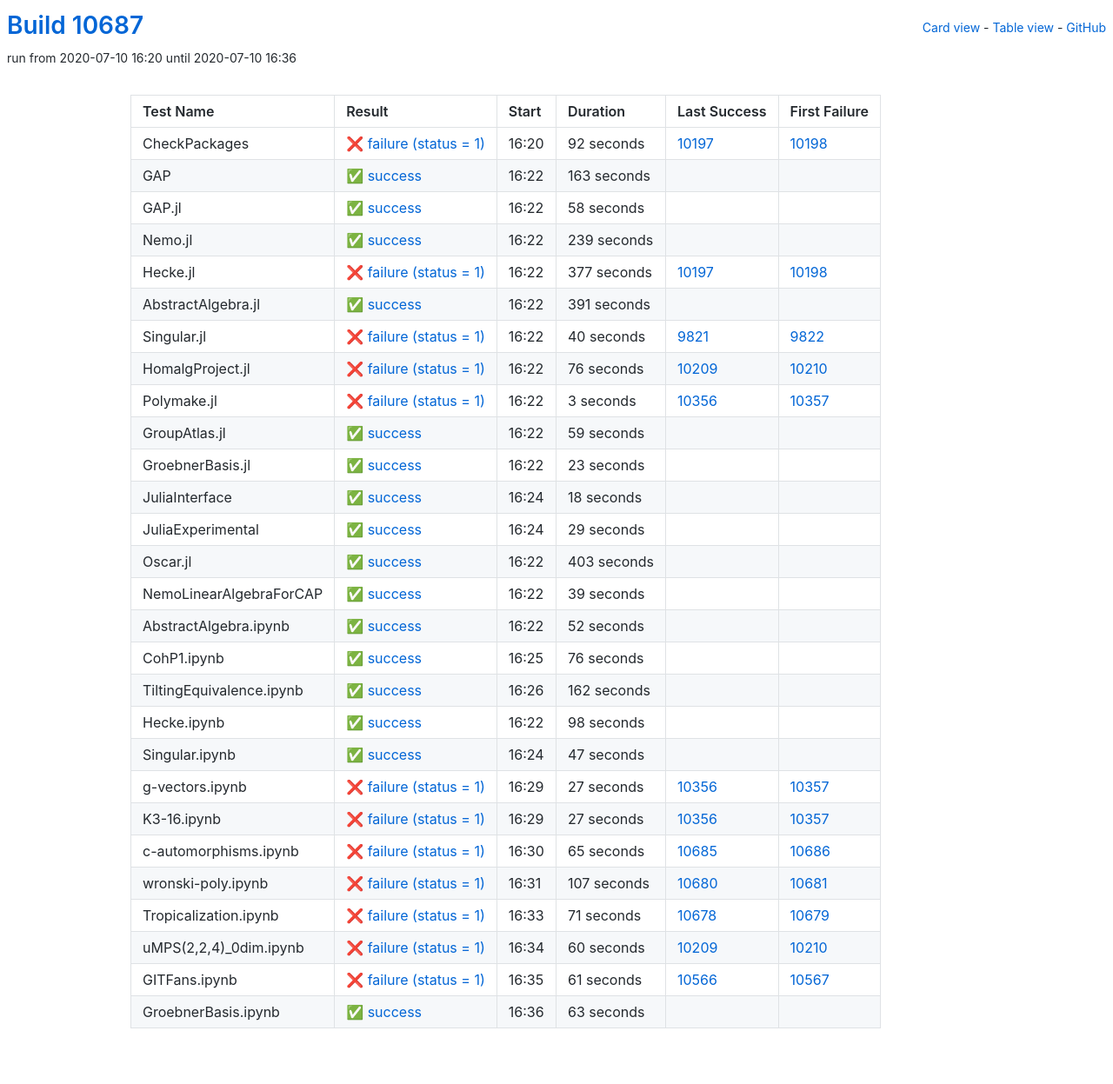
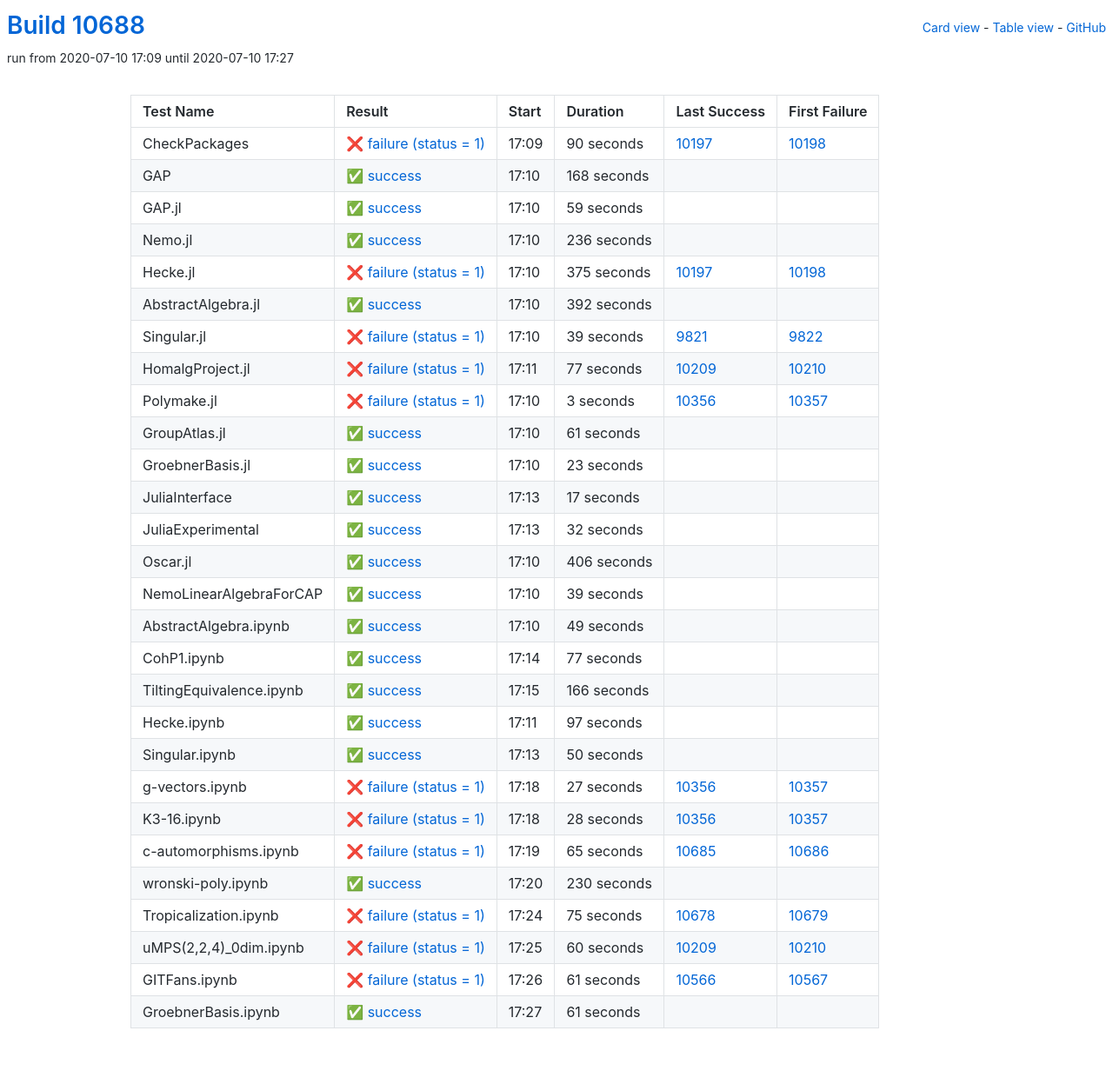
Before and after one commit to oscar-system/oscar-ci-status, a Jekyll site: the page built from table.html, in a window 1280 px wide. Shown: the whole page at 87% size. Built offline with Jekyll 4.4.1, drawn with Linux system fonts in a browser that asks for light colours.

Commit message:
Build #10688

```diff
--- a/_data/ci.yml
+++ b/_data/ci.yml
@@ -1,6 +1,6 @@
 ---
-build: 10687
-build_url: https://oscarci.mathematik.uni-kl.de/job/oscar/10687/
+build: 10688
+build_url: https://oscarci.mathematik.uni-kl.de/job/oscar/10688/
 job: oscar
 organization: oscar-system
 repo: oscar-ci-status
@@ -8,104 +8,104 @@
 tests:
 - name: CheckPackages
   id: checkpackages
-  log: https://oscarci.mathematik.uni-kl.de/job/oscar/10687/artifact/logs/build-10687/CheckPackages.log
-  start: 2020-07-10 16:20
+  log: https://oscarci.mathematik.uni-kl.de/job/oscar/10688/artifact/logs/build-10688/CheckPackages.log
+  start: 2020-07-10 17:09
   success: false
   exitcode: 1
   status: failure
-  duration: 92
+  duration: 90
   last_success: 10197
   last_success_url: https://oscarci.mathematik.uni-kl.de/job/oscar/10197/
   first_failure: 10198
   first_failure_url: https://oscarci.mathematik.uni-kl.de/job/oscar/10198/
 - name: GAP
   id: gap
-  log: https://oscarci.mathematik.uni-kl.de/job/oscar/10687/artifact/logs/build-10687/GAP.log
-  start: 2020-07-10 16:22
+  log: https://oscarci.mathematik.uni-kl.de/job/oscar/10688/artifact/logs/build-10688/GAP.log
+  start: 2020-07-10 17:10
   success: true
   exitcode: 0
   status: success
-  duration: 163
+  duration: 168
   last_success: false
   last_success_url:
   first_failure: false
   first_failure_url:
 - name: GAP.jl
   id: gap-jl
-  log: https://oscarci.mathematik.uni-kl.de/job/oscar/10687/artifact/logs/build-10687/GAP.jl.log
-  start: 2020-07-10 16:22
+  log: https://oscarci.mathematik.uni-kl.de/job/oscar/10688/artifact/logs/build-10688/GAP.jl.log
+  start: 2020-07-10 17:10
   success: true
   exitcode: 0
   status: success
-  duration: 58
+  duration: 59
   last_success: false
   last_success_url:
   first_failure: false
   first_failure_url:
 - name: Nemo.jl
   id: nemo-jl
-  log: https://oscarci.mathematik.uni-kl.de/job/oscar/10687/artifact/logs/build-10687/Nemo.jl.log
-  start: 2020-07-10 16:22
+  log: https://oscarci.mathematik.uni-kl.de/job/oscar/10688/artifact/logs/build-10688/Nemo.jl.log
+  start: 2020-07-10 17:10
   success: true
   exitcode: 0
   status: success
-  duration: 239
+  duration: 236
   last_success: false
   last_success_url:
   first_failure: false
   first_failure_url:
 - name: Hecke.jl
   id: hecke-jl
-  log: https://oscarci.mathematik.uni-kl.de/job/oscar/10687/artifact/logs/build-10687/Hecke.jl.log
-  start: 2020-07-10 16:22
+  log: https://oscarci.mathematik.uni-kl.de/job/oscar/10688/artifact/logs/build-10688/Hecke.jl.log
+  start: 2020-07-10 17:10
   success: false
   exitcode: 1
   status: failure
-  duration: 377
+  duration: 375
   last_success: 10197
   last_success_url: https://oscarci.mathematik.uni-kl.de/job/oscar/10197/
   first_failure: 10198
   first_failure_url: https://oscarci.mathematik.uni-kl.de/job/oscar/10198/
 - name: AbstractAlgebra.jl
   id: abstractalgebra-jl
-  log: https://oscarci.mathematik.uni-kl.de/job/oscar/10687/artifact/logs/build-10687/AbstractAlgebra.jl.log
-  start: 2020-07-10 16:22
+  log: https://oscarci.mathematik.uni-kl.de/job/oscar/10688/artifact/logs/build-10688/AbstractAlgebra.jl.log
+  start: 2020-07-10 17:10
   success: true
   exitcode: 0
   status: success
-  duration: 391
+  duration: 392
   last_success: false
   last_success_url:
   first_failure: false
   first_failure_url:
 - name: Singular.jl
   id: singular-jl
-  log: https://oscarci.mathematik.uni-kl.de/job/oscar/10687/artifact/logs/build-10687/Singular.jl.log
-  start: 2020-07-10 16:22
+  log: https://oscarci.mathematik.uni-kl.de/job/oscar/10688/artifact/logs/build-10688/Singular.jl.log
+  start: 2020-07-10 17:10
   success: false
   exitcode: 1
   status: failure
-  duration: 40
+  duration: 39
   last_success: 9821
   last_success_url: https://oscarci.mathematik.uni-kl.de/job/oscar/9821/
   first_failure: 9822
   first_failure_url: https://oscarci.mathematik.uni-kl.de/job/oscar/9822/
 - name: HomalgProject.jl
   id: homalgproject-jl
-  log: https://oscarci.mathematik.uni-kl.de/job/oscar/10687/artifact/logs/build-10687/HomalgProject.jl.log
-  start: 2020-07-10 16:22
+  log: https://oscarci.mathematik.uni-kl.de/job/oscar/10688/artifact/logs/build-10688/HomalgProject.jl.log
+  start: 2020-07-10 17:11
   success: false
   exitcode: 1
   status: failure
-  duration: 76
+  duration: 77
   last_success: 10209
   last_success_url: https://oscarci.mathematik.uni-kl.de/job/oscar/10209/
   first_failure: 10210
   first_failure_url: https://oscarci.mathematik.uni-kl.de/job/oscar/10210/
 - name: Polymake.jl
   id: polymake-jl
-  log: https://oscarci.mathematik.uni-kl.de/job/oscar/10687/artifact/logs/build-10687/Polymake.jl.log
-  start: 2020-07-10 16:22
+  log: https://oscarci.mathematik.uni-kl.de/job/oscar/10688/artifact/logs/build-10688/Polymake.jl.log
+  start: 2020-07-10 17:10
   success: false
   exitcode: 1
   status: failure
@@ -116,20 +116,20 @@
   first_failure_url: https://oscarci.mathematik.uni-kl.de/job/oscar/10357/
 - name: GroupAtlas.jl
   id: groupatlas-jl
-  log: https://oscarci.mathematik.uni-kl.de/job/oscar/10687/artifact/logs/build-10687/GroupAtlas.jl.log
-  start: 2020-07-10 16:22
+  log: https://oscarci.mathematik.uni-kl.de/job/oscar/10688/artifact/logs/build-10688/GroupAtlas.jl.log
+  start: 2020-07-10 17:10
   success: true
   exitcode: 0
   status: success
-  duration: 59
+  duration: 61
   last_success: false
   last_success_url:
   first_failure: false
   first_failure_url:
 - name: GroebnerBasis.jl
   id: groebnerbasis-jl
-  log: https://oscarci.mathematik.uni-kl.de/job/oscar/10687/artifact/logs/build-10687/GroebnerBasis.jl.log
-  start: 2020-07-10 16:22
+  log: https://oscarci.mathematik.uni-kl.de/job/oscar/10688/artifact/logs/build-10688/GroebnerBasis.jl.log
+  start: 2020-07-10 17:10
   success: true
   exitcode: 0
   status: success
@@ -140,44 +140,44 @@
   first_failure_url:
 - name: JuliaInterface
   id: juliainterface
-  log: https://oscarci.mathematik.uni-kl.de/job/oscar/10687/artifact/logs/build-10687/JuliaInterface.log
-  start: 2020-07-10 16:24
+  log: https://oscarci.mathematik.uni-kl.de/job/oscar/10688/artifact/logs/build-10688/JuliaInterface.log
+  start: 2020-07-10 17:13
   success: true
   exitcode: 0
   status: success
-  duration: 18
+  duration: 17
   last_success: false
   last_success_url:
   first_failure: false
   first_failure_url:
 - name: JuliaExperimental
   id: juliaexperimental
-  log: https://oscarci.mathematik.uni-kl.de/job/oscar/10687/artifact/logs/build-10687/JuliaExperimental.log
-  start: 2020-07-10 16:24
+  log: https://oscarci.mathematik.uni-kl.de/job/oscar/10688/artifact/logs/build-10688/JuliaExperimental.log
+  start: 2020-07-10 17:13
   success: true
   exitcode: 0
   status: success
-  duration: 29
+  duration: 32
   last_success: false
   last_success_url:
   first_failure: false
   first_failure_url:
 - name: Oscar.jl
   id: oscar-jl
-  log: https://oscarci.mathematik.uni-kl.de/job/oscar/10687/artifact/logs/build-10687/Oscar.jl.log
-  start: 2020-07-10 16:22
+  log: https://oscarci.mathematik.uni-kl.de/job/oscar/10688/artifact/logs/build-10688/Oscar.jl.log
+  start: 2020-07-10 17:10
   success: true
   exitcode: 0
   status: success
-  duration: 403
+  duration: 406
   last_success: false
   last_success_url:
   first_failure: false
   first_failure_url:
 - name: NemoLinearAlgebraForCAP
   id: nemolinearalgebraforcap
-  log: https://oscarci.mathematik.uni-kl.de/job/oscar/10687/artifact/logs/build-10687/NemoLinearAlgebraForCAP.log
-  start: 2020-07-10 16:22
+  log: https://oscarci.mathematik.uni-kl.de/job/oscar/10688/artifact/logs/build-10688/NemoLinearAlgebraForCAP.log
+  start: 2020-07-10 17:10
   success: true
   exitcode: 0
   status: success
@@ -188,68 +188,68 @@
   first_failure_url:
 - name: AbstractAlgebra.ipynb
   id: abstractalgebra-ipynb
-  log: https://oscarci.mathematik.uni-kl.de/job/oscar/10687/artifact/logs/build-10687/AbstractAlgebra.ipynb.log
-  start: 2020-07-10 16:22
+  log: https://oscarci.mathematik.uni-kl.de/job/oscar/10688/artifact/logs/build-10688/AbstractAlgebra.ipynb.log
+  start: 2020-07-10 17:10
   success: true
   exitcode: 0
   status: success
-  duration: 52
+  duration: 49
   last_success: false
   last_success_url:
   first_failure: false
   first_failure_url:
 - name: CohP1.ipynb
   id: cohp1-ipynb
-  log: https://oscarci.mathematik.uni-kl.de/job/oscar/10687/artifact/logs/build-10687/CohP1.ipynb.log
-  start: 2020-07-10 16:25
+  log: https://oscarci.mathematik.uni-kl.de/job/oscar/10688/artifact/logs/build-10688/CohP1.ipynb.log
+  start: 2020-07-10 17:14
   success: true
   exitcode: 0
   status: success
-  duration: 76
+  duration: 77
   last_success: false
   last_success_url:
   first_failure: false
   first_failure_url:
 - name: TiltingEquivalence.ipynb
   id: tiltingequivalence-ipynb
-  log: https://oscarci.mathematik.uni-kl.de/job/oscar/10687/artifact/logs/build-10687/TiltingEquivalence.ipynb.log
-  start: 2020-07-10 16:26
+  log: https://oscarci.mathematik.uni-kl.de/job/oscar/10688/artifact/logs/build-10688/TiltingEquivalence.ipynb.log
+  start: 2020-07-10 17:15
   success: true
   exitcode: 0
   status: success
-  duration: 162
+  duration: 166
   last_success: false
   last_success_url:
   first_failure: false
   first_failure_url:
 - name: Hecke.ipynb
   id: hecke-ipynb
-  log: https://oscarci.mathematik.uni-kl.de/job/oscar/10687/artifact/logs/build-10687/Hecke.ipynb.log
-  start: 2020-07-10 16:22
+  log: https://oscarci.mathematik.uni-kl.de/job/oscar/10688/artifact/logs/build-10688/Hecke.ipynb.log
+  start: 2020-07-10 17:11
   success: true
   exitcode: 0
   status: success
-  duration: 98
+  duration: 97
   last_success: false
   last_success_url:
   first_failure: false
   first_failure_url:
 - name: Singular.ipynb
   id: singular-ipynb
-  log: https://oscarci.mathematik.uni-kl.de/job/oscar/10687/artifact/logs/build-10687/Singular.ipynb.log
-  start: 2020-07-10 16:24
+  log: https://oscarci.mathematik.uni-kl.de/job/oscar/10688/artifact/logs/build-10688/Singular.ipynb.log
+  start: 2020-07-10 17:13
   success: true
   exitcode: 0
   status: success
-  duration: 47
+  duration: 50
   last_success: false
   last_success_url:
   first_failure: false
   first_failure_url:
 - name: g-vectors.ipynb
   id: g-vectors-ipynb
-  log: https://oscarci.mathematik.uni-kl.de/job/oscar/10687/artifact/logs/build-10687/g-vectors.ipynb.log
-  start: 2020-07-10 16:29
+  log: https://oscarci.mathematik.uni-kl.de/job/oscar/10688/artifact/logs/build-10688/g-vectors.ipynb.log
+  start: 2020-07-10 17:18
   success: false
   exitcode: 1
   status: failure
@@ -260,20 +260,20 @@
   first_failure_url: https://oscarci.mathematik.uni-kl.de/job/oscar/10357/
 - name: K3-16.ipynb
   id: k3-16-ipynb
-  log: https://oscarci.mathematik.uni-kl.de/job/oscar/10687/artifact/logs/build-10687/K3-16.ipynb.log
-  start: 2020-07-10 16:29
+  log: https://oscarci.mathematik.uni-kl.de/job/oscar/10688/artifact/logs/build-10688/K3-16.ipynb.log
+  start: 2020-07-10 17:18
   success: false
   exitcode: 1
   status: failure
-  duration: 27
+  duration: 28
   last_success: 10356
   last_success_url: https://oscarci.mathematik.uni-kl.de/job/oscar/10356/
   first_failure: 10357
   first_failure_url: https://oscarci.mathematik.uni-kl.de/job/oscar/10357/
 - name: c-automorphisms.ipynb
   id: c-automorphisms-ipynb
-  log: https://oscarci.mathematik.uni-kl.de/job/oscar/10687/artifact/logs/build-10687/c-automorphisms.ipynb.log
-  start: 2020-07-10 16:30
+  log: https://oscarci.mathematik.uni-kl.de/job/oscar/10688/artifact/logs/build-10688/c-automorphisms.ipynb.log
+  start: 2020-07-10 17:19
   success: false
   exitcode: 1
   status: failure
@@ -284,32 +284,32 @@
   first_failure_url: https://oscarci.mathematik.uni-kl.de/job/oscar/10686/
 - name: wronski-poly.ipynb
   id: wronski-poly-ipynb
-  log: https://oscarci.mathematik.uni-kl.de/job/oscar/10687/artifact/logs/build-10687/wronski-poly.ipynb.log
-  start: 2020-07-10 16:31
+  log: https://oscarci.mathematik.uni-kl.de/job/oscar/10688/artifact/logs/build-10688/wronski-poly.ipynb.log
+  start: 2020-07-10 17:20
+  success: true
+  exitcode: 0
+  status: success
+  duration: 230
+  last_success: false
+  last_success_url:
+  first_failure: false
+  first_failure_url:
+- name: Tropicalization.ipynb
+  id: tropicalization-ipynb
+  log: https://oscarci.mathematik.uni-kl.de/job/oscar/10688/artifact/logs/build-10688/Tropicalization.ipynb.log
+  start: 2020-07-10 17:24
   success: false
   exitcode: 1
   status: failure
-  duration: 107
-  last_success: 10680
-  last_success_url: https://oscarci.mathematik.uni-kl.de/job/oscar/10680/
-  first_failure: 10681
-  first_failure_url: https://oscarci.mathematik.uni-kl.de/job/oscar/10681/
-- name: Tropicalization.ipynb
-  id: tropicalization-ipynb
-  log: https://oscarci.mathematik.uni-kl.de/job/oscar/10687/artifact/logs/build-10687/Tropicalization.ipynb.log
-  start: 2020-07-10 16:33
-  success: false
-  exitcode: 1
-  status: failure
-  duration: 71
+  duration: 75
   last_success: 10678
   last_success_url: https://oscarci.mathematik.uni-kl.de/job/oscar/10678/
   first_failure: 10679
   first_failure_url: https://oscarci.mathematik.uni-kl.de/job/oscar/10679/
 - name: uMPS(2,2,4)_0dim.ipynb
   id: umps-2-2-4-0dim-ipynb
-  log: https://oscarci.mathematik.uni-kl.de/job/oscar/10687/artifact/logs/build-10687/uMPS-2-2-4-_0dim.ipynb.log
-  start: 2020-07-10 16:34
+  log: https://oscarci.mathematik.uni-kl.de/job/oscar/10688/artifact/logs/build-10688/uMPS-2-2-4-_0dim.ipynb.log
+  start: 2020-07-10 17:25
   success: false
   exitcode: 1
   status: failure
@@ -320,8 +320,8 @@
   first_failure_url: https://oscarci.mathematik.uni-kl.de/job/oscar/10210/
 - name: GITFans.ipynb
   id: gitfans-ipynb
-  log: https://oscarci.mathematik.uni-kl.de/job/oscar/10687/artifact/logs/build-10687/GITFans.ipynb.log
-  start: 2020-07-10 16:35
+  log: https://oscarci.mathematik.uni-kl.de/job/oscar/10688/artifact/logs/build-10688/GITFans.ipynb.log
+  start: 2020-07-10 17:26
   success: false
   exitcode: 1
   status: failure
@@ -332,12 +332,12 @@
   first_failure_url: https://oscarci.mathematik.uni-kl.de/job/oscar/10567/
 - name: GroebnerBasis.ipynb
   id: groebnerbasis-ipynb
-  log: https://oscarci.mathematik.uni-kl.de/job/oscar/10687/artifact/logs/build-10687/GroebnerBasis.ipynb.log
-  start: 2020-07-10 16:36
+  log: https://oscarci.mathematik.uni-kl.de/job/oscar/10688/artifact/logs/build-10688/GroebnerBasis.ipynb.log
+  start: 2020-07-10 17:27
   success: true
   exitcode: 0
   status: success
-  duration: 63
+  duration: 61
   last_success: false
   last_success_url:
   first_failure: false
```
Also changed, not shown: README.md.
